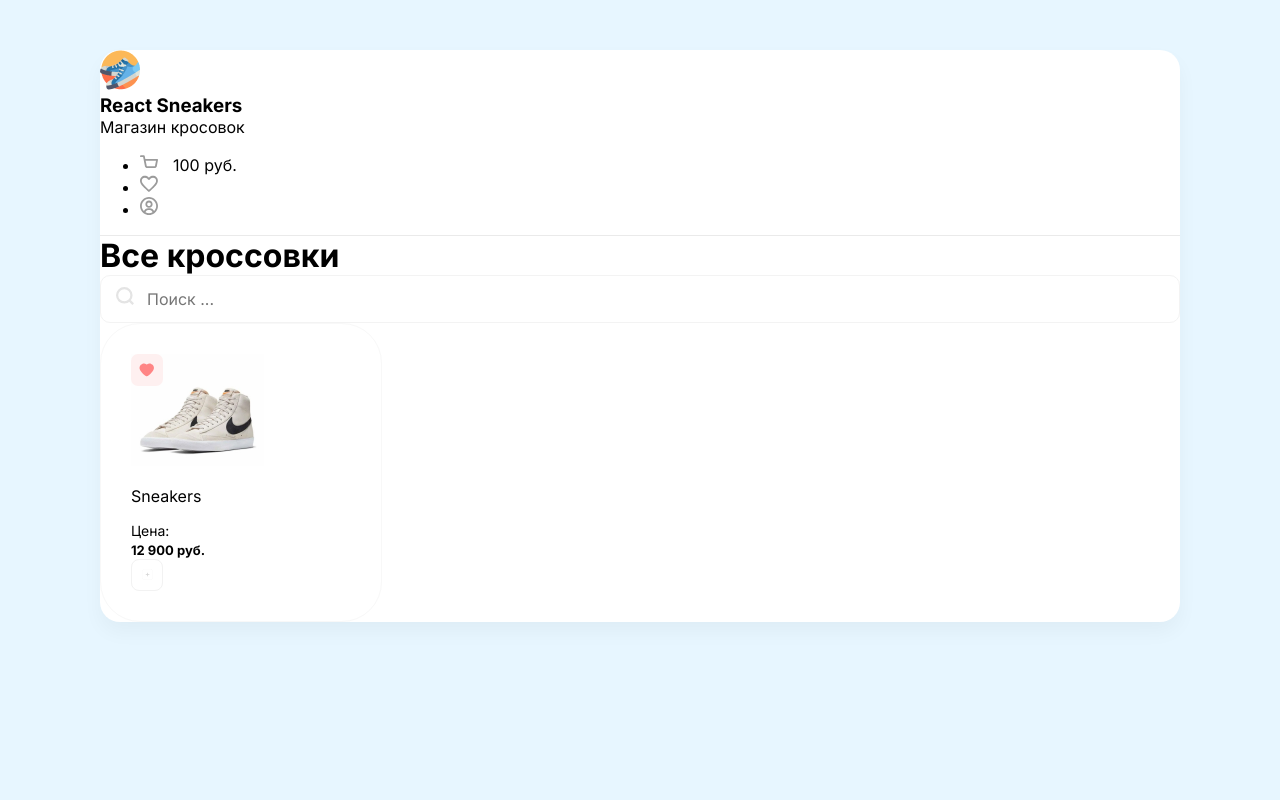
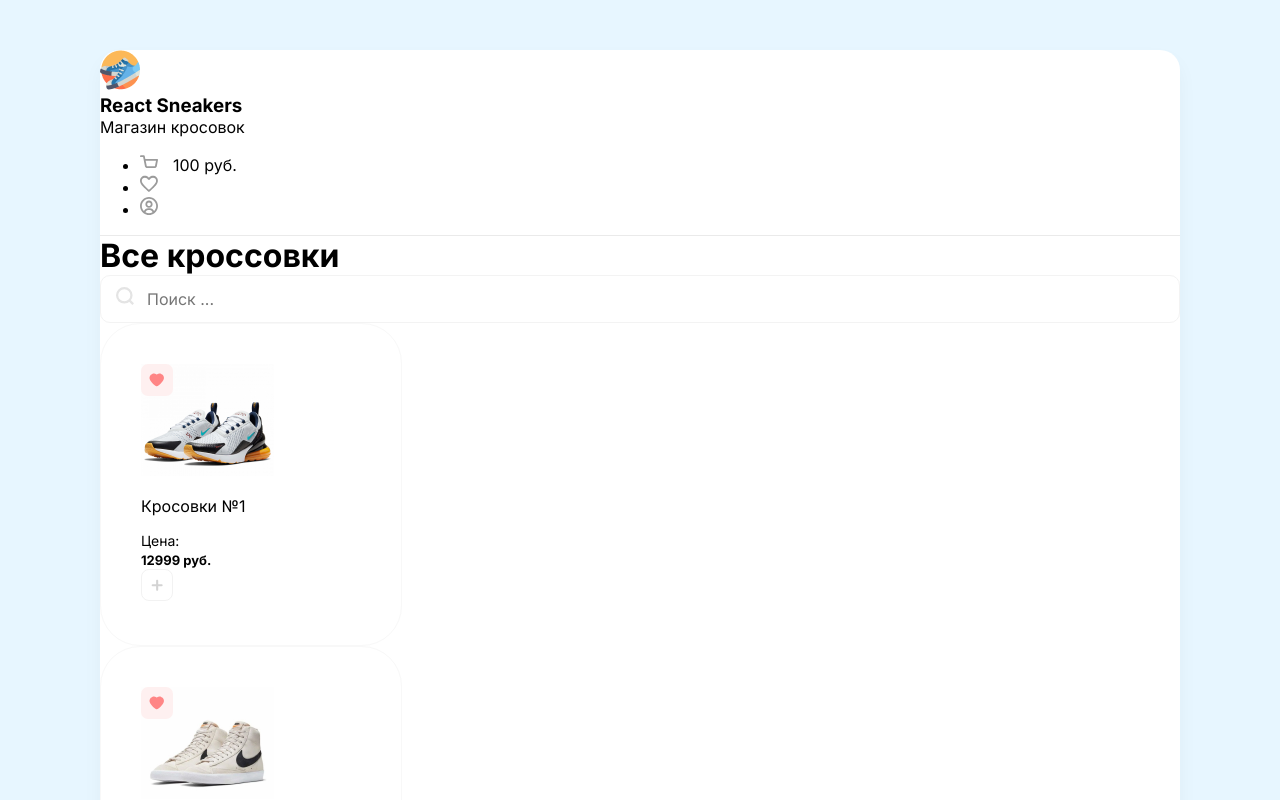
Before and after one commit to KyaamiRei/react-sneakers, a React (Create React App) app: page / in a window 1280 px wide. Shown: the top 800 px of the page. Built offline with nearby package versions, Linux system fonts and the light colour scheme.

Commit message:
26 10 2022

```diff
--- a/src/App.js
+++ b/src/App.js
@@ -1,12 +1,29 @@
-import Card from './components/Card';
-import Drawer from './components/Drawer';
-import Header from './components/Header';
+import Card from "./components/Card";
+import Drawer from "./components/Drawer";
+import Header from "./components/Header";
 
+const arr = [
+	{
+		title: "Кросовки №1",
+		price: 12999,
+		imgUrl: "/img/sneakers/1.jpg",
+	},
+	{
+		title: "Кросовки №2",
+		price: 12999,
+		imgUrl: "/img/sneakers/2.jpg",
+	},
+	{
+		title: "Кросовки №3",
+		price: 12999,
+		imgUrl: "/img/sneakers/3.jpg",
+	},
+];
 
 function App() {
 	return (
 		<div className='wrapper clear'>
-			<Drawer	/>
+			<Drawer />
 			<Header />
 			<div className='content p-40'>
 				<div className='d-flex align-center justify-between mb-40'>
@@ -17,7 +34,14 @@ function App() {
 					</div>
 				</div>
 				<div className='d-flex'>
-					<Card />
+					{arr.map((val) => (
+						<Card
+							title={val.title}
+							price={val.price}
+							imageUrl={val.imgUrl}
+							onFavorite={() => console.log(val)}
+						/>
+					))}
 				</div>
 			</div>
 		</div>
--- a/src/components/Card.js
+++ /dev/null
@@ -1,22 +0,0 @@
-function Card() {
-	return (
-		<div className='card'>
-			<div className='favorite'>
-				<img src='/img/heart_like.svg' alt='Liked' />
-			</div>
-			<img width={133} height={112} src='/img/sneakers/2.jpg' alt='Sneakers' />
-			<p>Sneakers</p>
-			<div className='d-flex justify-between align-center'>
-				<div className='d-flex flex-column'>
-					<h5 className='price'>Цена:</h5>
-					<b>12 900 руб.</b>
-				</div>
-				<button className='button'>
-					<img width={11} height={11} src='/img/plus.svg' alt='plus' />
-				</button>
-			</div>
-		</div>
-	);
-}
-
-export default Card;
--- /dev/null
+++ b/src/components/Card/Card.module.scss
@@ -0,0 +1,37 @@
+.card {
+	border: 1px solid #f8f8f8;
+	padding: 40px;
+	width: 220px;
+	border-radius: 40px;
+	margin-right: 40px;
+	transition: box-shadow 0.4s ease-in-out, transform 0.4s ease-in-out;
+
+	&:hover {
+		box-shadow: 0px 20px 35px rgba(0, 0, 0, 0.06);
+		transform: translateY(-5px);
+	}
+
+	.favorite {
+		position: absolute;
+		cursor: pointer;
+	}
+
+	.plus {
+		cursor: pointer;
+	}
+
+	span {
+		font-size: 13px;
+		opacity: 0.5;
+		text-transform: uppercase;
+	}
+
+	b {
+		font-size: 13px;
+	}
+
+	h5 {
+		font-weight: 400;
+		font-size: 14px;
+	}
+}
--- /dev/null
+++ b/src/components/Card/index.js
@@ -0,0 +1,35 @@
+import React, { useState } from "react";
+
+import styles from "./Card.module.scss";
+
+function Card(props) {
+	const [isAdded, setIsAdded] = useState(false);
+
+	const onClickAdd = () => {
+		setIsAdded(!isAdded);
+	};
+
+	return (
+		<div className={styles.card}>
+			<div className={styles.favorite}>
+				<img src='/img/heart_like.svg' alt='Liked' onClick={props.onFavorite} />
+			</div>
+			<img width={133} height={112} src={props.imageUrl} alt='Sneakers' />
+			<p>{props.title}</p>
+			<div className='d-flex justify-between align-center'>
+				<div className='d-flex flex-column'>
+					<h5 className='price'>Цена:</h5>
+					<b>{props.price} руб.</b>
+				</div>
+				<img
+					className={styles.plus}
+					onClick={onClickAdd}
+					src={isAdded ? "/img/btn_added.svg" : "/img/plus.svg"}
+					alt='plus'
+				/>
+			</div>
+		</div>
+	);
+}
+
+export default Card;
--- a/src/components/Drawer.js
+++ b/src/components/Drawer.js
@@ -17,7 +17,7 @@ function Drawer() {
 					<CartItem />
 				</div>
 
-				<div className=''>
+				<div>
 					<div className='cartTotalBlock'>
 						<ul>
 							<li>
--- a/src/index.scss
+++ b/src/index.scss
@@ -33,40 +33,6 @@ header {
 .content {
 	h1 {
 		margin: 0;
-	}
-}
-
-.card {
-	border: 1px solid #f8f8f8;
-	padding: 30px;
-	width: 220px;
-	border-radius: 40px;
-	margin-right: 40px;
-	transition: box-shadow 0.4s ease-in-out, transform 0.4s ease-in-out;
-
-	&:hover {
-		box-shadow: 0px 20px 35px rgba(0, 0, 0, 0.06);
-		transform: translateY(-5px);
-	}
-
-	.favorite {
-		position: absolute;
-		cursor: pointer;
-	}
-
-	span {
-		font-size: 13px;
-		opacity: 0.5;
-		text-transform: uppercase;
-	}
-
-	b {
-		font-size: 13px;
-	}
-
-	h5 {
-		font-weight: 400;
-		font-size: 14px;
 	}
 }
 
```
Also changed, not shown: 1 other file (tests, documents, lock files or other folders).
